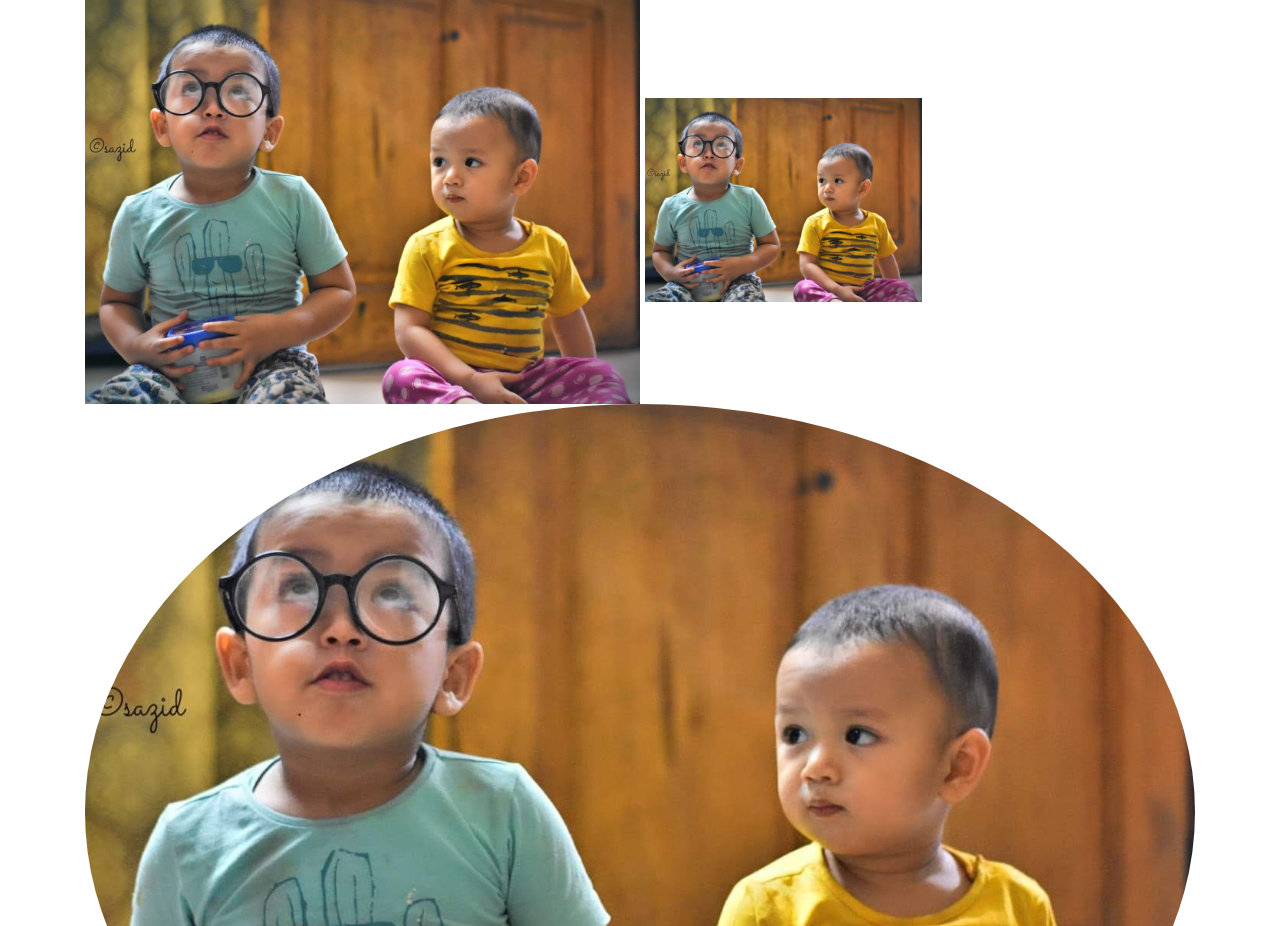
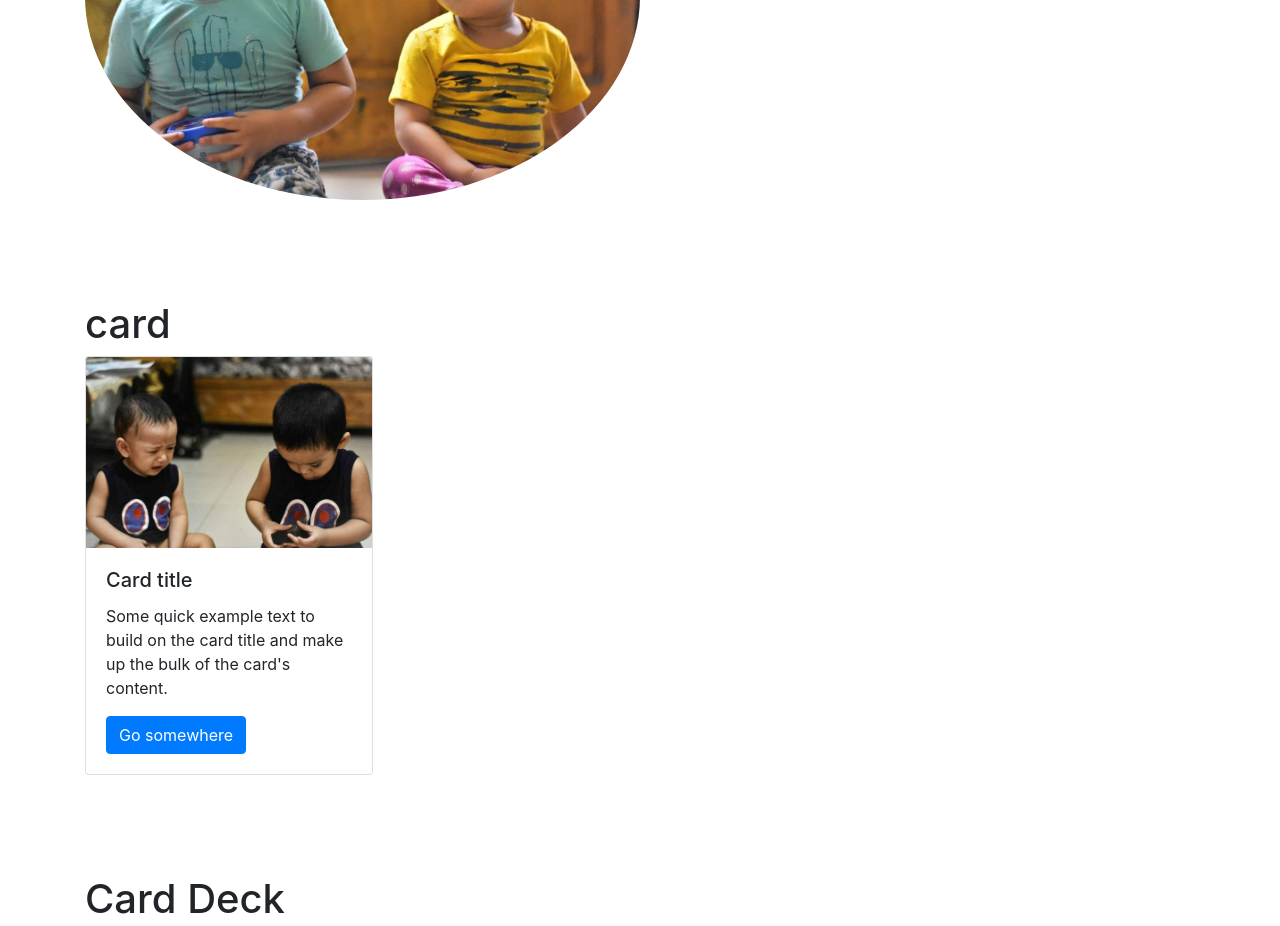
Before and after one commit to Shaon2u/bootstrap-practice, a plain HTML site: page index.html in a window 1280 px wide. Shown: the part 6133-7059 px from the top of the page. Drawn offline with nearby package versions, Linux system fonts and the light colour scheme.

Commit message:
playing with bootstrap

```diff
--- a/index.html
+++ b/index.html
@@ -175,14 +175,8 @@
     <div class="container">
         <h1>Images</h1>
         <img class="img-fluid" src="images/heart/Sinan_samit_1.jpeg" alt="Responsive image">
-        <img class="img-fluid w-75" src="images/heart/Sinan_samit_1.jpeg" alt="Responsive image">
         <img class="img-fluid w-50" src="images/heart/Sinan_samit_1.jpeg" alt="Responsive image">
-        <img class="img-fluid w-25" src="images/heart/Sinan_samit_1.jpeg" alt="Responsive image">
-
-        <img class="img-fluid rounded-circle" src="images/heart/Sinan_samit_1.jpeg" alt="Responsive image">
-        <img class="img-fluid w-75 rounded-circle" src="images/heart/Sinan_samit_1.jpeg" alt="Responsive image">
         <img class="img-fluid w-50 rounded-circle" src="images/heart/Sinan_samit_1.jpeg" alt="Responsive image">
-        <img class="img-fluid w-25 rounded-circle img-thumbnail" src="images/heart/Sinan_samit_1.jpeg" alt="Responsive image">
     </div>
 
     <div class="container">
```
Lines whose indentation alone changed are shown as unchanged.
